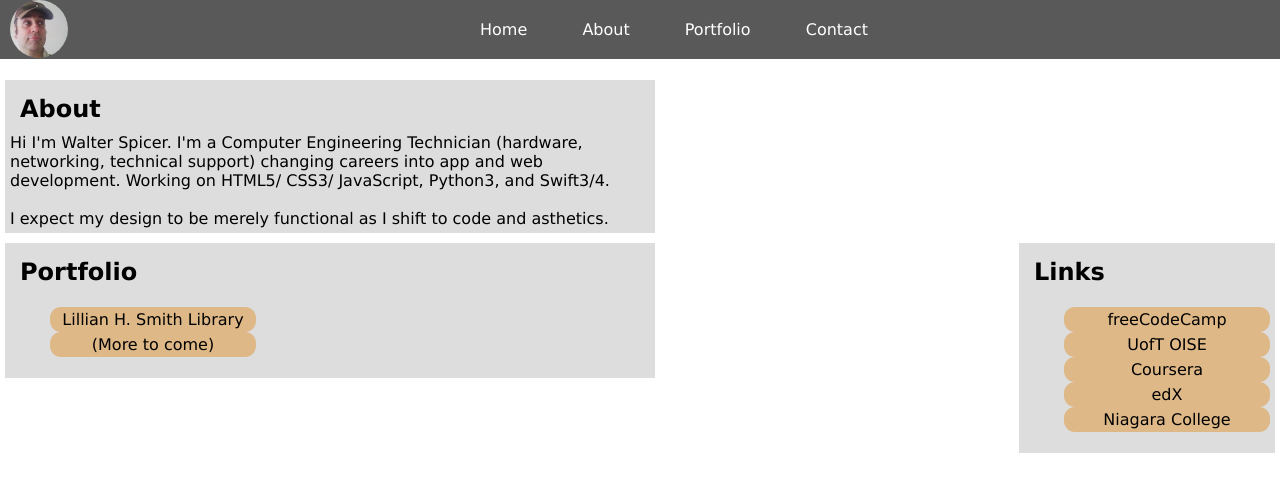
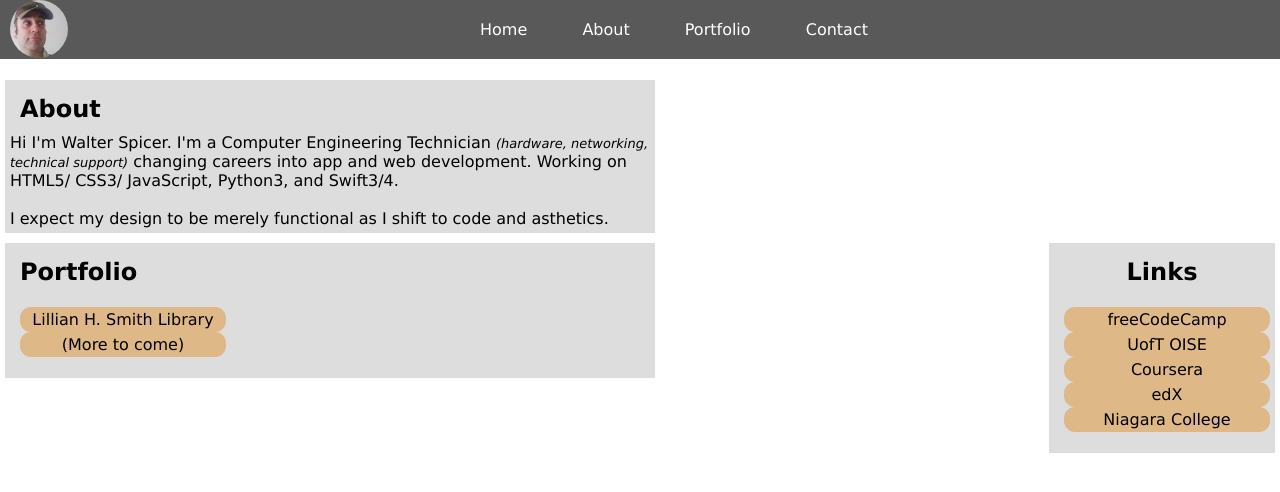
Before and after one commit to roysourav2023/freeCodeCamp-1, a PHP site: page / in a window 1280 px wide. Shown: the top 492 px of the page. Run offline with PHP 8.4, Linux system fonts and the light colour scheme.

Commit message:
left link margin spacing

```diff
--- a/index.html
+++ b/index.html
@@ -21,7 +21,7 @@
 
     <div class="text-left">
     <h2 id="About">About</h1>
-        Hi I'm Walter Spicer.  I'm a Computer Engineering Technician (hardware, networking, technical support) changing careers into app and web development. Working on HTML5/ CSS3/ JavaScript, Python3, and Swift3/4. <br /> <br/>
+        Hi I'm Walter Spicer.  I'm a Computer Engineering Technician <i>(hardware, networking, technical support)</i> changing careers into app and web development. Working on HTML5/ CSS3/ JavaScript, Python3, and Swift3/4. <br /> <br/>
         I expect my design to be merely functional as I shift to code and asthetics.
     </div>
 
--- a/style.css
+++ b/style.css
@@ -5,7 +5,9 @@
     background-color: #ffffff;
     width: 100%;
 }
-
+i {
+    font-size: 13
+}
 
 .nav {
     background-color: #595959;
@@ -40,6 +42,7 @@
     background-color:burlywood;
     padding: 3px;
     border-radius: 11px;
+    margin-left: -30;
 
 }
 ul {
@@ -62,7 +65,6 @@
     width: 50%;
     background-color: #dddddd;
     float: left;
-
 }
 
 .text-right {
@@ -72,6 +74,7 @@
     background-color: #dddddd;
     float: right;
     height: 200px;
+    text-align: center;
 
 }
 
```
